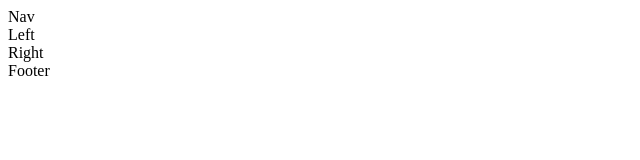
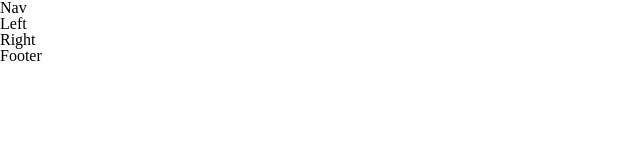
Before and after one commit to DorenS/Doren-Schaefer-prework, a plain HTML site: page CSS_Assessment/index.html in a window 1280 px wide. Shown: the whole page, without its empty margins (0-640 px from the left). Drawn offline with Linux system fonts and the light colour scheme.

Commit message:
recommited

```diff
--- a/CSS_Assessment/index.html
+++ b/CSS_Assessment/index.html
@@ -6,7 +6,7 @@
     <meta name="viewport" content="width=device-width, initial-scale=1.0">
     <meta http-equiv="X-UA-Compatible" content="ie=edge">
     <title>Document</title>
-    <link rel="stylesheet" href="reset.css">
+    <link rel="stylesheet" href="../reset.css">
     <link rel="stylesheet" href="style.css">
 </head>
 <body>
```
Also changed, not shown: CSS_Assessment/reset.css (deleted).
